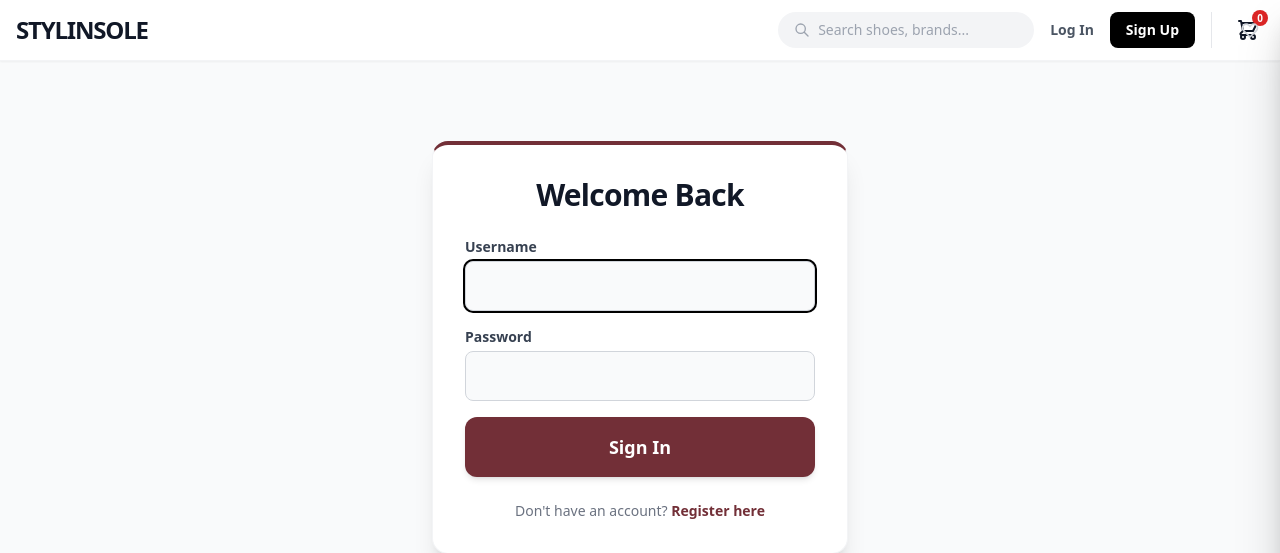
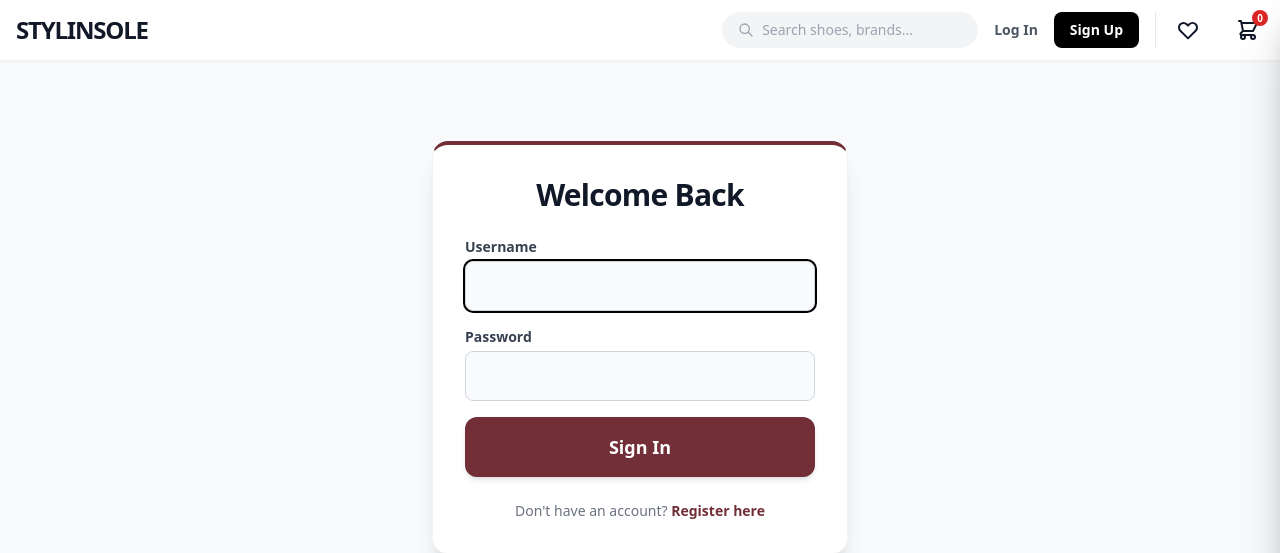
Before and after one commit to royaloba/solid-giggle, a Django app: page /accounts/login/?next=/wishlist/toggle/1/ in a window 1280 px wide. Shown: the top 553 px of the page. Run offline with Django 5.2, Linux system fonts and the light colour scheme; some libraries are stand-ins or nearby versions.

```diff
--- a/store/templates/store/partials/wishlist_heart.html
+++ b/store/templates/store/partials/wishlist_heart.html
@@ -1,3 +1,4 @@
+{% if product %}
 {% if user.is_authenticated %}
 <button hx-get="{% url 'store:toggle_wishlist' product.id %}"
         hx-target="this"
@@ -27,6 +28,7 @@
     </svg>
 </a>
 {% endif %}
+{% endif %}
 
 <!-- HTMX OUT-OF-BAND SWAPS (Updates both navbars instantly) -->
 {% if request.headers.get|default:'' == 'HX-Request' %}
--- a/templates/base.html
+++ b/templates/base.html
@@ -87,40 +87,18 @@
                 {% endif %}
             </div>
 
-            {% if user.is_authenticated %}
-            <button hx-get="{% url 'store:toggle_wishlist' product.id %}" hx-target="this" hx-swap="outerHTML"
-                class="absolute top-5 right-5 z-10 hover:scale-110 transition-all duration-300 focus:outline-none">
+            <!-- Desktop Wishlist Icon -->
+            <a href="{% url 'store:wishlist' %}" class="hidden md:block relative p-1 text-gray-900 hover:text-wine transition-colors mr-2" title="My Wishlist">
+                <svg class="w-6 h-6" fill="none" stroke="currentColor" viewBox="0 0 24 24"><path stroke-linecap="round" stroke-linejoin="round" stroke-width="2" d="M4.318 6.318a4.5 4.5 0 000 6.364L12 20.364l7.682-7.682a4.5 4.5 0 00-6.364-6.364L12 7.636l-1.318-1.318a4.5 4.5 0 00-6.364 0z"></path></svg>
 
-                <!-- FIXED: Uses the boolean from HTMX OR the ID list from page load -->
-                {% if in_wishlist or product.id in user_wishlist %}
-                <!-- Solid Wine Heart -->
-                <svg class="w-5 h-5 text-wine drop-shadow-sm" fill="currentColor" viewBox="0 0 20 20">
-                    <path fill-rule="evenodd"
-                        d="M3.172 5.172a4 4 0 015.656 0L10 6.343l1.172-1.171a4 4 0 115.656 5.656L10 17.657l-6.828-6.829a4 4 0 010-5.656z"
-                        clip-rule="evenodd"></path>
-                </svg>
+                {% if user.is_authenticated %}
+                <span id="wishlist-badge-desktop" class="absolute top-0 right-0 inline-flex items-center justify-center w-4 h-4 text-[10px] font-bold text-white bg-wine rounded-full transform translate-x-1/4 -translate-y-1/4">
+                    {{ user_wishlist|length|default:"0" }}
+                </span>
                 {% else %}
-                <!-- Outline Heart -->
-                <svg class="w-5 h-5 text-gray-300 hover:text-wine transition-colors" fill="none" stroke="currentColor"
-                    viewBox="0 0 24 24">
-                    <path stroke-linecap="round" stroke-linejoin="round" stroke-width="2"
-                        d="M4.318 6.318a4.5 4.5 0 000 6.364L12 20.364l7.682-7.682a4.5 4.5 0 00-6.364-6.364L12 7.636l-1.318-1.318a4.5 4.5 0 00-6.364 0z">
-                    </path>
-                </svg>
+                <span id="wishlist-badge-desktop" class="hidden"></span>
                 {% endif %}
-            </button>
-            {% else %}
-            <a href="{% url 'accounts:login' %}"
-                class="absolute top-5 right-5 z-10 text-gray-300 hover:text-wine transition-colors"
-                title="Login to save to wishlist">
-                <!-- Outline Heart (Guest User) -->
-                <svg class="w-5 h-5" fill="none" stroke="currentColor" viewBox="0 0 24 24">
-                    <path stroke-linecap="round" stroke-linejoin="round" stroke-width="2"
-                        d="M4.318 6.318a4.5 4.5 0 000 6.364L12 20.364l7.682-7.682a4.5 4.5 0 00-6.364-6.364L12 7.636l-1.318-1.318a4.5 4.5 0 00-6.364 0z">
-                    </path>
-                </svg>
             </a>
-            {% endif %}
 
             <!-- HTMX OUT-OF-BAND SWAPS (Updates both navbars instantly) -->
             {% if request.headers.get|default:'' == 'HX-Request' %}
```
